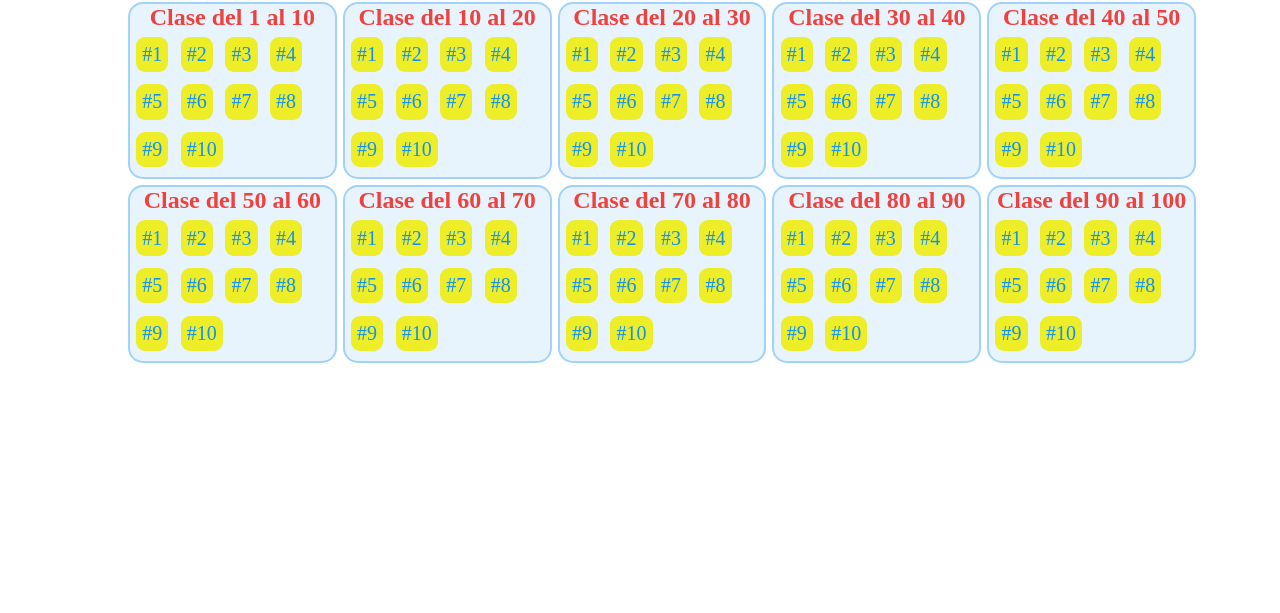
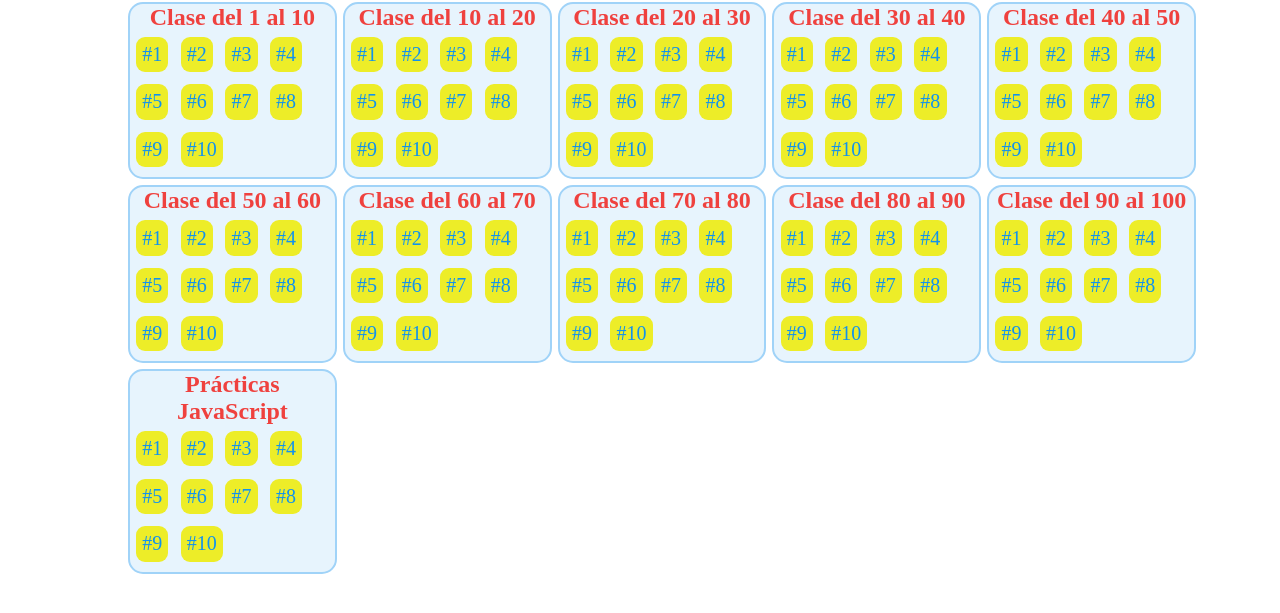
Before and after one commit to Kevin-Jhonatan/JavaScript_Desde_Cero_2022, a plain HTML site: page index.html in a window 1280 px wide. Shown: the part 71-684 px from the top of the page. Drawn offline with Linux system fonts and the light colour scheme.

Commit message:
Add practice js

```diff
--- a/index.html
+++ b/index.html
@@ -166,6 +166,21 @@
           <li><a href="#">#10</a></li>
         </ul>
       </div>
+      <div class="class10 container-class">
+        <h2 class="title">Prácticas JavaScript</h2>
+        <ul class="ul">
+          <li><a href="#">#1</a></li>
+          <li><a href="#">#2</a></li>
+          <li><a href="#">#3</a></li>
+          <li><a href="#">#4</a></li>
+          <li><a href="#">#5</a></li>
+          <li><a href="#">#6</a></li>
+          <li><a href="#">#7</a></li>
+          <li><a href="#">#8</a></li>
+          <li><a href="#">#9</a></li>
+          <li><a href="#">#10</a></li>
+        </ul>
+      </div>
     </main>
     <footer></footer>
   </div>
```
Also changed, not shown: practice/index.html (added, +15 -0 lines).
